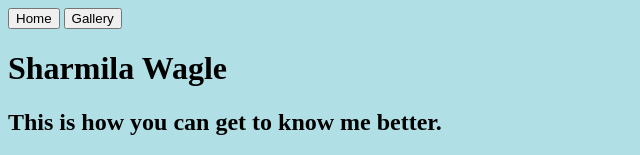
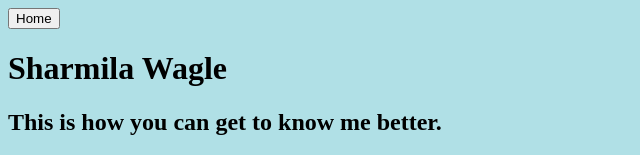
Before and after one commit to SharmilaW/SharmilaW.github.io, a plain HTML site: page contact.html in a window 1280 px wide. Shown: the top 155 px of the page, without its empty margins (0-640 px from the left). Drawn offline with Linux system fonts and the light colour scheme.

Commit message:
Update contact.html

```diff
--- a/contact.html
+++ b/contact.html
@@ -2,7 +2,7 @@
 <html lang="en">
   <div class="btn-group">
   <form action="index.html"><button type="Submit">Home</button>
-  <form action="gallery.html"><button type="Submit">Gallery</button>
+  <!--<form action="gallery.html"><button type="Submit">Gallery</button>-->
   <!--<form action="contact.html"><button type="Submit">Contact</button>-->
 </div>
 <title>Sharmila Wagle</title>
@@ -19,10 +19,10 @@
 <h2>This is how you can get to know me better.</h2>
 
 <p
-<li><a href="https://www.linkedin.com/in/sharmila-wagle/" target="_blank" class="alink"><i class="fa-brands fa-linkedin"></i>
-<li><a href="https://www.facebook.com/sharmila.wagle.568/" target="_blank" class="alink"><i class="fa-brands fa-facebook"></i>
-<li><a href="https://www.instagram.com/w_alimrahs/" target="_blank" class="alink"><i class="fa-brands fa-instagram"></i>
-<li><a href="mailto:waglesharmila05@gmail.com" target="_blank" class="alink"><i class="fa-solid fa-envelope"></i>
+  <li><a href="https://www.linkedin.com/in/sharmila-wagle/" target="_blank" class="alink"><i class="fa-brands fa-linkedin"></i>
+  <li><a href="https://www.facebook.com/sharmila.wagle.568/" target="_blank" class="alink"><i class="fa-brands fa-facebook"></i>
+  <li><a href="https://www.instagram.com/w_alimrahs/" target="_blank" class="alink"><i class="fa-brands fa-instagram"></i>
+  <li><a href="mailto:waglesharmila05@gmail.com" target="_blank" class="alink"><i class="fa-solid fa-envelope"></i>
 </p>
 </body>
 </html>
```
